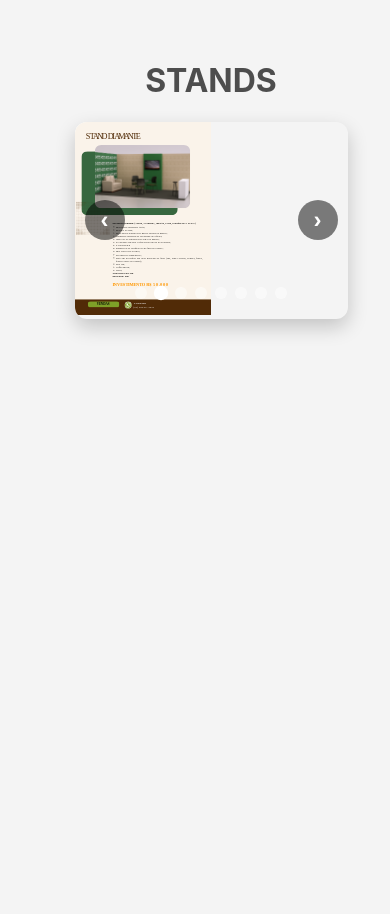
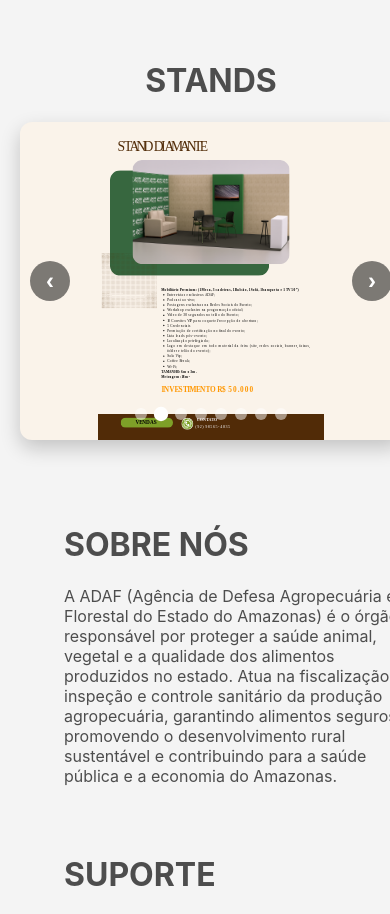
Before and after one commit to diplan-adaf/AgroDefEventADAF, a React (Create React App) app: page / in a window 390 px wide. Shown: the part 2240-3154 px from the top of the page. Built offline with nearby package versions, Linux system fonts and the light colour scheme.

Commit message:
Fix carrousel style

```diff
--- a/src/components/carousel/carousel.css
+++ b/src/components/carousel/carousel.css
@@ -1,4 +1,4 @@
-.carousel-section{
+.carousel-section {
   width: 100%;
   height: 800px;
   display: flex;
@@ -6,31 +6,58 @@
   align-items: center;
 }
 
-
 .carousel-container {
-  width: 70%;
+  height: 100%;
+  width: 90%;
   border-radius: 0.75rem;
   overflow: hidden;
   box-shadow: 0 8px 20px rgba(0, 0, 0, 0.2);
   position: relative;
+background-color: #FAF3EA;
+
 }
 
 .carousel-slide {
   width: 100%;
-  height: auto;
+  height: 100%;
+  display: flex;
+  align-items: center;
+  justify-content: center;
 }
 
 .carousel-img {
-  height: auto;
+  width: 100%;
+  height: 100%;
+  object-fit: contain; /* Mantém a proporção da imagem sem cortar */
+  max-width: 100%;
+  max-height: 100%;
   transition: opacity 0.3s ease-in-out;
 }
 
-.carousel-img {
-  width: 50%; /* Faz a imagem ocupar toda a largura do slide */
-  height: 50%; /* Faz a imagem ocupar toda a altura do slide */
-  object-fit: cover; /* Garante que a imagem cubra todo o espaço, sem distorcer (pode cortar as bordas) */
+/* Responsividade para dispositivos móveis */
+@media (max-width: 768px) {
+  .carousel-section {
+    height: 500px;
+  }
+
+  .carousel-container {
+    width: 95%;
+  }
+
+  .carousel-img {
+    object-fit: contain;
+  }
 }
 
+@media (max-width: 480px) {
+  .carousel-section {
+    height: 400px;
+  }
+
+  .carousel-container {
+    width: 98%;
+  }
+}
 
 /* Setas de navegação do carrossel */
 .carousel-arrow {
--- a/src/components/hero/hero.css
+++ b/src/components/hero/hero.css
@@ -8,38 +8,6 @@
   background-repeat: no-repeat;
   background-size: cover;
   background-position: center;
-}
-
-/* Para telas grandes: 2560x1440 */
-@media (min-width: 2000px) {
-  .hero-img {
-    height: 80vh;
-    padding: 6rem 3rem;
-  }
-}
-
-/* Para 1920x1080 */
-@media (min-width: 1700px) and (max-width: 1999px) {
-  .hero-img {
-    height: 75vh;
-    padding: 5rem 2.5rem;
-  }
-}
-
-/* Para 1680x1050 */
-@media (min-width: 1500px) and (max-width: 1699px) {
-  .hero-img {
-    height: 70vh;
-    padding: 4.5rem 2rem;
-  }
-}
-
-/* Para 1440x900 */
-@media (min-width: 1200px) and (max-width: 1499px) {
-  .hero-img {
-    height: 65vh;
-    padding: 4rem 1.5rem;
-  }
 }
 
 /* Para tablets */
```
Also changed, not shown: src/components/Carousel.js (deleted, +0 -36 lines).
